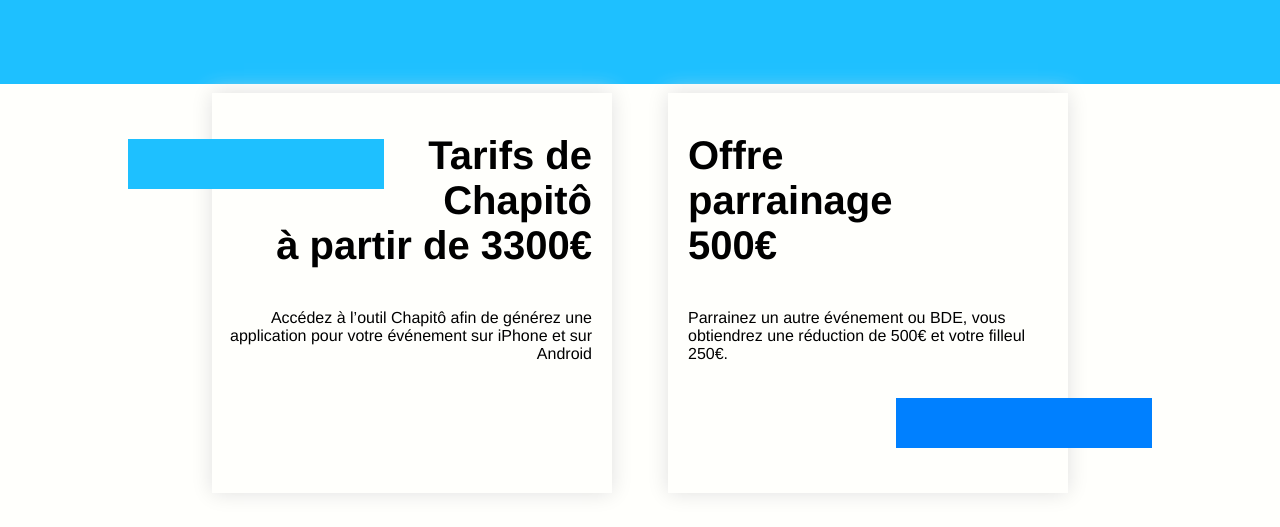
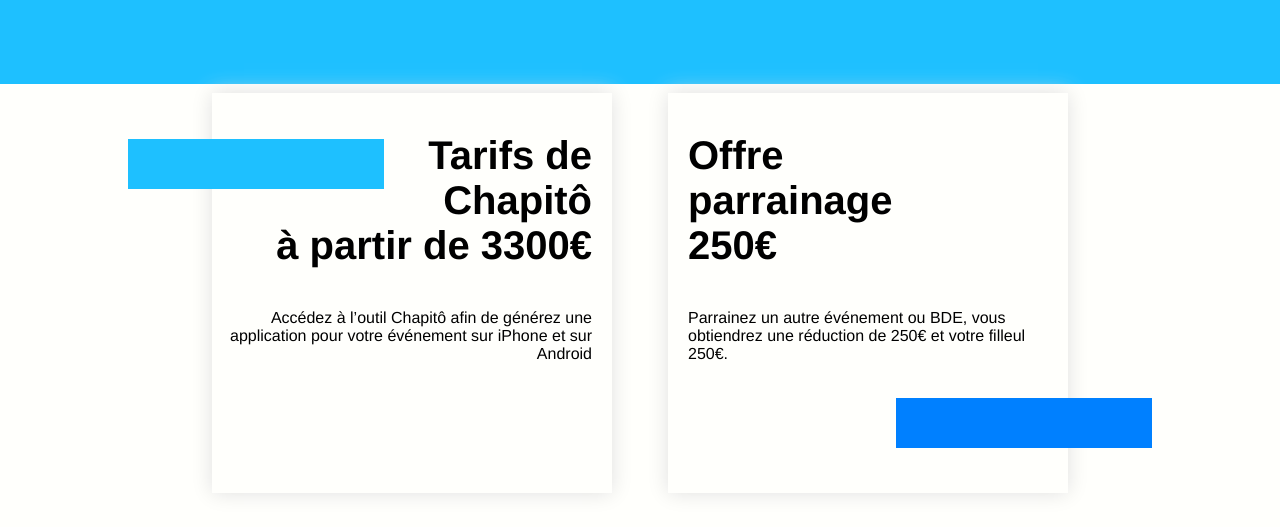
Before and after one commit to vpilsudski/website, a Nuxt app: page /bde in a window 1280 px wide. Shown: the part 8860-9387 px from the top of the page. Built offline with nearby package versions, Linux system fonts and the light colour scheme.

Commit message:
changement du prix parrainage

```diff
--- a/pages/bde.vue
+++ b/pages/bde.vue
@@ -292,8 +292,8 @@
         ></div>
         <div class="bloc-carre carre-col-2">
 
-          <h3>Offre<br>parrainage<br>500€</h3>
-          <p>Parrainez un autre événement ou BDE, vous obtiendrez une réduction de 500€ et votre filleul 250€.</p>
+          <h3>Offre<br>parrainage<br>250€</h3>
+          <p>Parrainez un autre événement ou BDE, vous obtiendrez une réduction de 250€ et votre filleul 250€.</p>
         </div>
 
       </div>
```
Also changed, not shown: 1 other file (tests, documents, lock files or other folders).
